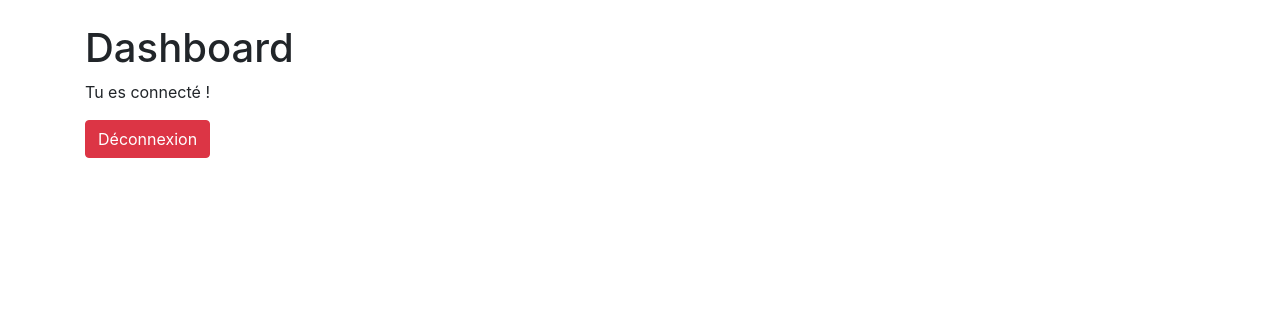
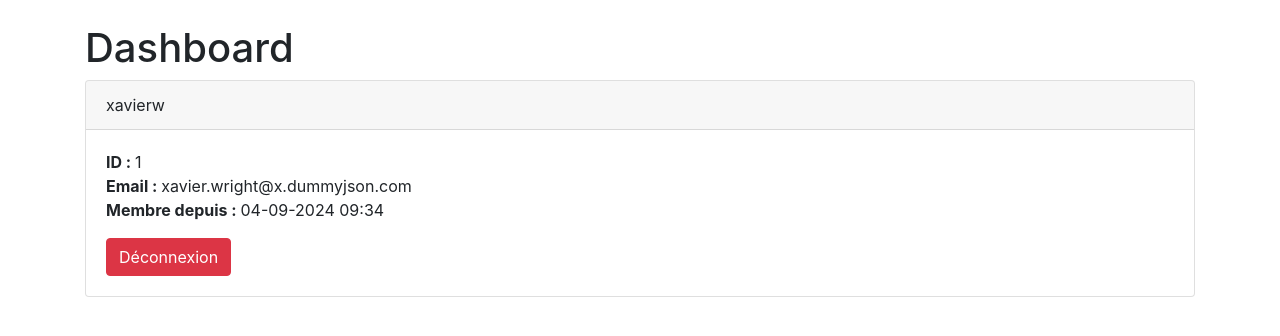
Before and after one commit to gaellerem/Mini_Blog, a Flask app: page /dashboard in a window 1280 px wide. Shown: the part 56-392 px from the top of the page. Run offline with Flask 3, Linux system fonts and the light colour scheme; a user stored in the database is signed in; some libraries are stand-ins or nearby versions.

Commit message:
update dashboard and format 'created' field

```diff
--- a/app.py
+++ b/app.py
@@ -50,6 +50,10 @@ class User(db.Model, UserMixin):
     def password(self, password):
         self.password_hash = generate_password_hash(password)
 
+    @property
+    def formatted_created(self):
+        return self.created.strftime("%d-%m-%Y %H:%M")
+
     def verify_password(self, password):
         return check_password_hash(self.password_hash, password)
 
@@ -63,6 +67,10 @@ class Post(db.Model):
     title = db.Column(db.String(200), nullable=False)
     content = db.Column(db.Text, nullable=False)
     user_id = db.Column(db.Integer, db.ForeignKey('user.id'), nullable=False)
+
+    @property
+    def formatted_created(self):
+        return self.created.strftime("%d-%m-%Y %H:%M")
 
     def __repr__(self):
         return f'<Post "{self.title}">'
--- a/templates/dashboard.html
+++ b/templates/dashboard.html
@@ -2,8 +2,18 @@
 {% block content %}
 
 <h1>{% block title %}Dashboard{% endblock %}</h1>
-<p>Tu es connecté !</p>
-<a href="{{ url_for('logout') }}">
-    <button class="btn btn-danger">Déconnexion</button>
-</a>
+<div class="card">
+    <div class="card-header">
+        {{ current_user.username }}
+    </div>
+    <div class="card-body">
+      <p class="card-text">
+          <strong>ID : </strong>{{ current_user.id }}<br/>
+            <strong>Email : </strong>{{ current_user.email }}<br/>
+            <strong>Membre depuis : </strong>{{ current_user.formatted_created }}<br/>
+        </p>
+      <a href="{{ url_for('logout') }}" class="btn btn-danger">Déconnexion</a>
+    </div>
+</div>
+
 {% endblock %}
--- a/templates/index.html
+++ b/templates/index.html
@@ -8,7 +8,7 @@
     <a href="{{ url_for('post', post_id=post['id']) }}" class="custom-link">
         <h2>{{ post.title }}</h2>
     </a>
-    <span class="badge badge-secondary">{{ post.created.strftime("%d-%m-%Y %H:%M") }}</span>
+    <span class="badge badge-secondary">{{ post.formatted_created }}</span>
     <a href="{{ url_for('edit_post', post_id=post['id']) }}">
         <span class="badge badge-warning">Edit</span>
     </a>
--- a/templates/post.html
+++ b/templates/post.html
@@ -2,7 +2,7 @@
 
 {% block content %}
 <h2>{% block title %} {{ post.title }} {% endblock %}</h2>
-<span class="badge badge-light">{{ post.created.strftime("%d-%m-%Y %H:%M") }}</span>
+<span class="badge badge-light">{{ post.formatted_created }}</span>
 <br/><br/>
 <p>{{ post.content }}</p>
 <a href="{{ url_for('edit_post', post_id=post.id) }}">
```
